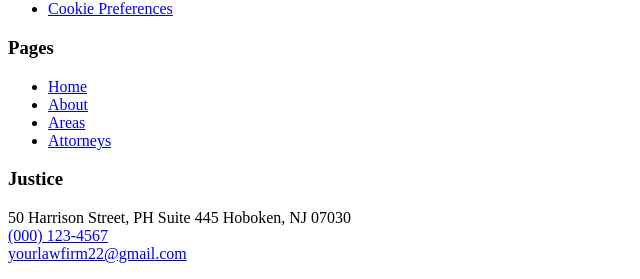
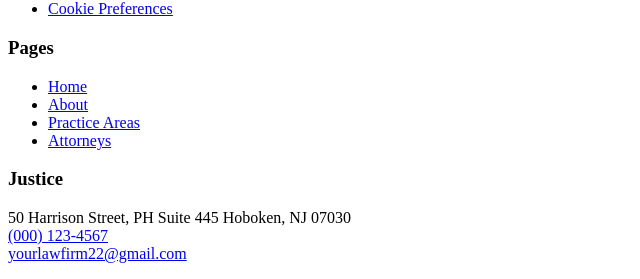
Before and after one commit to NHINGUYEN1202/f8-zoom-module-1, a Node project: template src/blog.html in a window 1280 px wide. Shown: the part 5352-5631 px from the top of the page, without its empty margins (0-640 px from the left). Run offline with Node 20 templates, Linux system fonts and the light colour scheme; the template is opened without the code that fills it, so the values that code supplies are empty.

Commit message:
Fix header, footer

```diff
--- a/src/partials/footer.ejs
+++ b/src/partials/footer.ejs
@@ -26,7 +26,9 @@
                             <a href="./about.html" class="link">About</a>
                         </li>
                         <li class="item">
-                            <a href="#!" class="link">Areas</a>
+                            <a href="./practice.html" class="link"
+                                >Practice Areas</a
+                            >
                         </li>
                         <li class="item">
                             <a href="#!" class="link">Attorneys</a>
--- a/src/partials/header.ejs
+++ b/src/partials/header.ejs
@@ -43,7 +43,9 @@
                             hidden
                         />
                         <div class="menu-line">
-                            <a href="#!" class="link">Practice Areas</a>
+                            <a href="./practice.html" class="link"
+                                >Practice Areas</a
+                            >
 
                             <label
                                 for="submenu-toggle-practice"
--- a/src/scss/main.scss
+++ b/src/scss/main.scss
@@ -22,6 +22,7 @@
 @use "./pages/about.scss";
 @use "./pages/blog.scss";
 @use "./pages/practice.scss";
+@use "./pages/contact.scss";
 
 // Common
 
--- /dev/null
+++ b/src/scss/pages/contact.scss
@@ -0,0 +1,2 @@
+@use "../variables" as *;
+@use "../mixins.scss";
--- a/vite.config.js
+++ b/vite.config.js
@@ -24,6 +24,7 @@ export default defineConfig({
                 about: path.resolve(__dirname, "src/about.html"),
                 blog: path.resolve(__dirname, "src/blog.html"),
                 practice: path.resolve(__dirname, "src/practice.html"),
+                contact: path.resolve(__dirname, "src/contact.html"),
 
                 // Thêm trang khác nếu có
             },
```
Also changed, not shown: src/contact.html (added).
